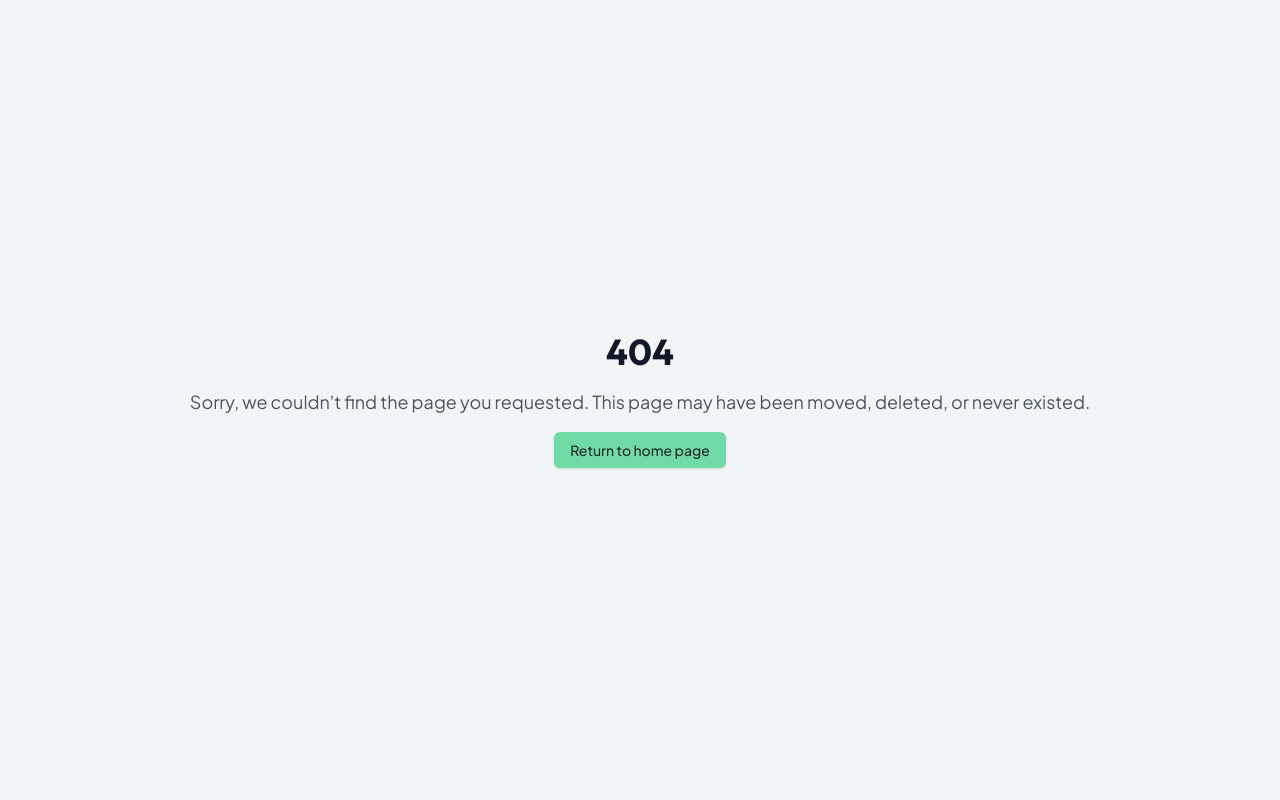
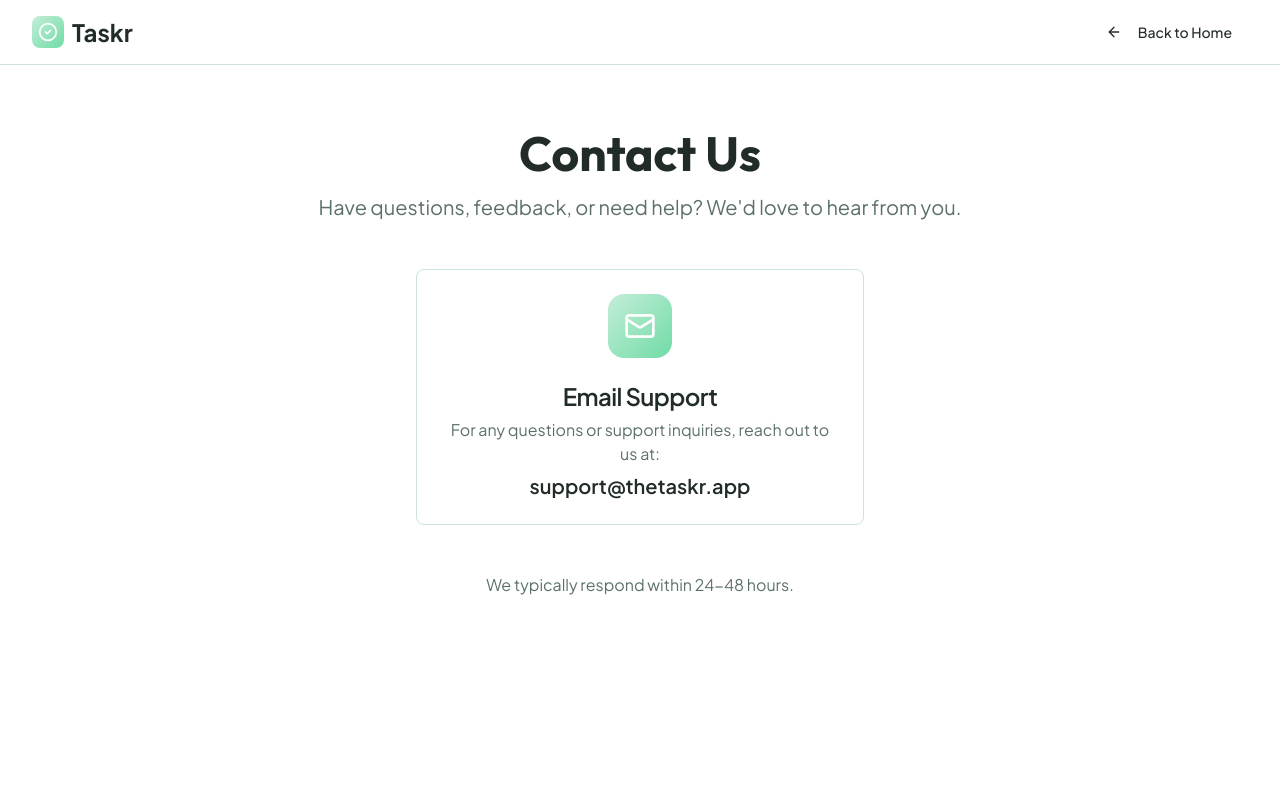
Before and after one commit to johnnywalker100/taskrsite, a Next.js app: page /contact in a window 1280 px wide. Before the commit this address had no page. Shown: the top 800 px of the page. Built offline with nearby package versions, Linux system fonts and the light colour scheme.

Commit message:
Add contact page and update homepage

```diff
--- /dev/null
+++ b/src/pages/contact.tsx
@@ -0,0 +1,70 @@
+import Link from "next/link";
+import Head from "next/head";
+import { Button } from "@/components/ui/button";
+import { ArrowLeft, CheckCircle2, Mail } from "lucide-react";
+import { Card, CardDescription, CardHeader, CardTitle } from "@/components/ui/card";
+
+export default function Contact() {
+  return (
+    <>
+      <Head>
+        <title>Contact — Taskr</title>
+        <meta
+          name="description"
+          content="Get in touch with the Taskr team for support, feedback, or questions."
+        />
+      </Head>
+      <div className="min-h-screen bg-white">
+        <nav className="sticky top-0 z-50 bg-white/80 backdrop-blur-md border-b border-mint-light/30">
+          <div className="max-w-7xl mx-auto px-4 sm:px-6 lg:px-8">
+            <div className="flex justify-between items-center h-16">
+              <Link href="/" className="flex items-center gap-2">
+                <div className="w-8 h-8 rounded-lg gradient-mint flex items-center justify-center">
+                  <CheckCircle2 className="w-5 h-5 text-white" />
+                </div>
+                <span className="text-2xl font-bold text-foreground">Taskr</span>
+              </Link>
+              <Link href="/">
+                <Button variant="ghost">
+                  <ArrowLeft className="w-4 h-4 mr-2" />
+                  Back to Home
+                </Button>
+              </Link>
+            </div>
+          </div>
+        </nav>
+
+        <div className="max-w-4xl mx-auto px-4 sm:px-6 lg:px-8 py-16">
+          <div className="text-center mb-12">
+            <h1 className="text-4xl sm:text-5xl font-bold text-foreground mb-4">Contact Us</h1>
+            <p className="text-xl text-muted-foreground">
+              Have questions, feedback, or need help? We'd love to hear from you.
+            </p>
+          </div>
+
+          <Card className="border-mint-light/50 max-w-md mx-auto">
+            <CardHeader className="text-center">
+              <div className="w-16 h-16 rounded-2xl gradient-mint flex items-center justify-center mx-auto mb-4">
+                <Mail className="w-8 h-8 text-white" />
+              </div>
+              <CardTitle className="text-2xl">Email Support</CardTitle>
+              <CardDescription className="text-base mt-2">
+                For any questions or support inquiries, reach out to us at:
+              </CardDescription>
+              <a
+                href="mailto:support@thetaskr.app"
+                className="text-xl font-semibold text-mint-dark hover:underline mt-4 block"
+              >
+                support@thetaskr.app
+              </a>
+            </CardHeader>
+          </Card>
+
+          <p className="text-center text-muted-foreground mt-12">
+            We typically respond within 24-48 hours.
+          </p>
+        </div>
+      </div>
+    </>
+  );
+}
--- a/src/pages/index.tsx
+++ b/src/pages/index.tsx
@@ -1,9 +1,10 @@
 
-import { CheckCircle2, Calendar, Bell, Sparkles, Shield, Smile, ArrowRight, Menu, X, Lock, Smartphone, ListChecks, Users, Mail } from "lucide-react";
+import { CheckCircle2, Calendar, Bell, Sparkles, Shield, Smile, ArrowRight, Menu, X, Lock, Smartphone, ListChecks, Users } from "lucide-react";
 import { Button } from "@/components/ui/button";
 import { Card, CardDescription, CardHeader, CardTitle } from "@/components/ui/card";
 import { Badge } from "@/components/ui/badge";
 import { useState } from "react";
+import Link from "next/link";
 import Head from "next/head";
 
 export default function Home() {
@@ -167,10 +168,9 @@ export default function Home() {
               <a href="#features" className="text-muted-foreground hover:text-foreground transition-colors">Features</a>
               <a href="#how-it-works" className="text-muted-foreground hover:text-foreground transition-colors">How It Works</a>
               <a href="#faq" className="text-muted-foreground hover:text-foreground transition-colors">FAQ</a>
-              <a href="mailto:support@thetaskr.app" className="text-muted-foreground hover:text-foreground transition-colors flex items-center gap-1">
-                <Mail className="w-4 h-4" />
-                Support
-              </a>
+              <Link href="/contact" className="text-muted-foreground hover:text-foreground transition-colors">
+                Contact
+              </Link>
               <a href="#early-access">
                 <Button className="gradient-mint border-0 hover:opacity-90 transition-opacity">Join beta</Button>
               </a>
@@ -188,10 +188,9 @@ export default function Home() {
               <a href="#features" className="block py-2 text-muted-foreground hover:text-foreground transition-colors">Features</a>
               <a href="#how-it-works" className="block py-2 text-muted-foreground hover:text-foreground transition-colors">How It Works</a>
               <a href="#faq" className="block py-2 text-muted-foreground hover:text-foreground transition-colors">FAQ</a>
-              <a href="mailto:support@thetaskr.app" className="py-2 text-muted-foreground hover:text-foreground transition-colors flex items-center gap-2">
-                <Mail className="w-4 h-4" />
-                Support
-              </a>
+              <Link href="/contact" className="block py-2 text-muted-foreground hover:text-foreground transition-colors">
+                Contact
+              </Link>
               <a href="#early-access" className="block">
                 <Button className="w-full gradient-mint border-0 hover:opacity-90 transition-opacity">Join beta</Button>
               </a>
```
